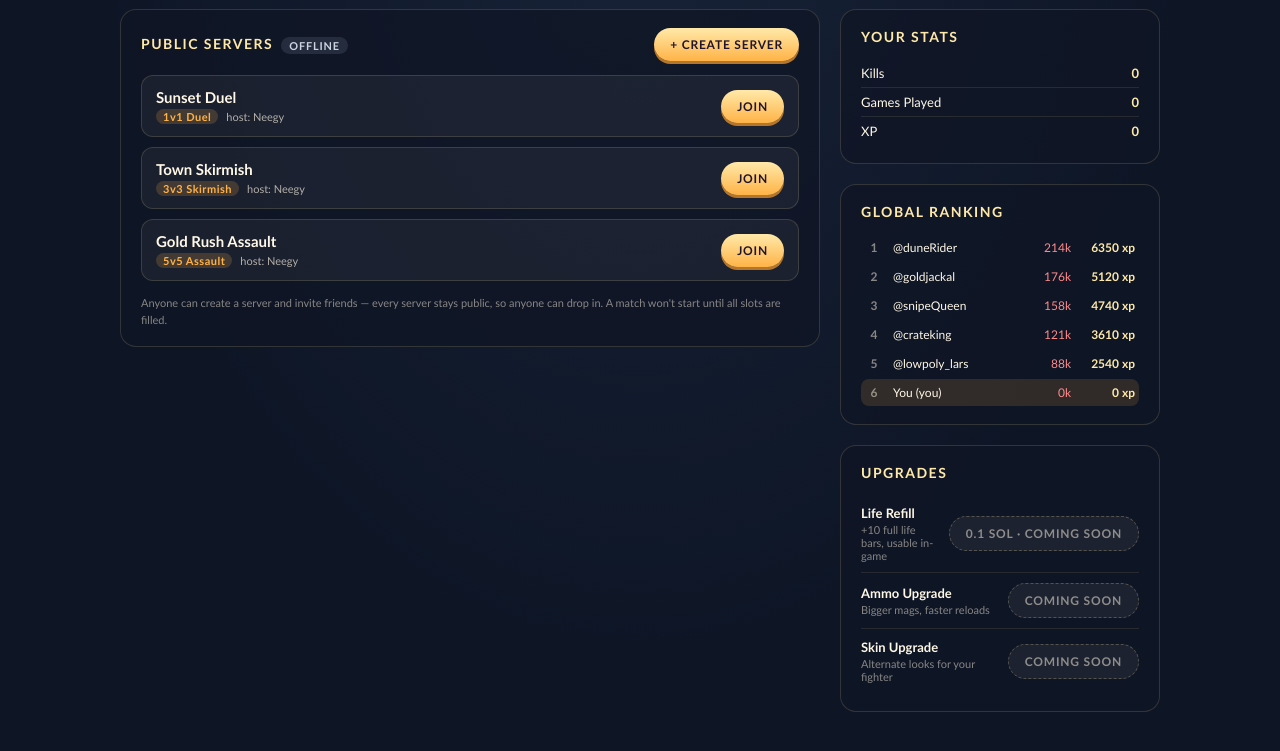
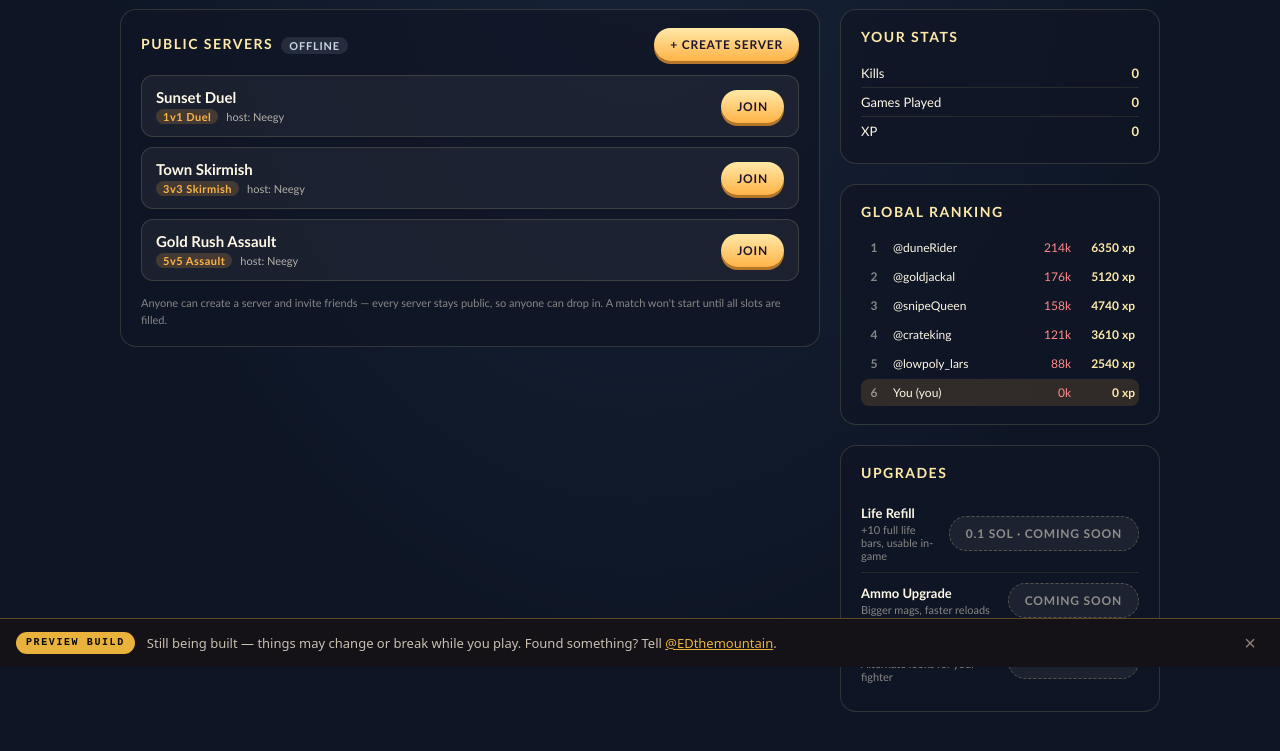
Before and after one commit to 7thprosolutions-cloud/neegy, a website: page arena3d/dashboard.html in a window 1280 px wide. Shown: the part 133-884 px from the top of the page. Drawn offline with Linux system fonts and the light colour scheme; no server answers.

Commit message:
Add a /play shortcut and a preview-build strip for sharing
Sharing the work-in-progress needs two things the site did not have: a link
short enough to paste into a chat, and something telling a first-time visitor
that this is unfinished so their feedback is aimed at the right things.

- /play redirects to the server browser.
- beta.js adds a dismissible strip pointing at @EDthemountain for feedback. It
  keys off the hostname, so it shows on any preview host and disappears on its
  own once the production domain is live -- no flag anyone has to remember to
  switch off. Dismissal is per-session, so it does not nag on every navigation.

Co-Authored-By: Claude Opus 5 <noreply@anthropic.com>

```diff
--- a/arena3d/dashboard.html
+++ b/arena3d/dashboard.html
@@ -121,5 +121,6 @@
   </div>
 
   <script type="module" src="/arena3d/dashboard.js?v=20"></script>
+  <script src="/beta.js?v=1"></script>
 </body>
 </html>
--- /dev/null
+++ b/beta.js
@@ -0,0 +1,54 @@
+// Beta strip for the preview build.
+//
+// Shown only when the site is NOT running on the production domain, so it
+// appears for everyone testing the staging link and disappears by itself the
+// moment the real domain goes live -- no flag to remember to turn off.
+//
+// Loaded by the homepage and the arena dashboard.
+
+(function () {
+  "use strict";
+
+  var PRODUCTION_HOSTS = ["neegy.life", "www.neegy.life"];
+  if (PRODUCTION_HOSTS.indexOf(location.hostname) !== -1) return;
+
+  // Someone who has dismissed it once should not see it every navigation.
+  try {
+    if (sessionStorage.getItem("neegy_beta_dismissed") === "1") return;
+  } catch (e) { /* storage blocked; just show it */ }
+
+  var bar = document.createElement("div");
+  bar.className = "beta-bar";
+  bar.innerHTML =
+    '<span class="beta-tag">Preview build</span>' +
+    '<span class="beta-msg">Still being built — things may change or break while you play. ' +
+    'Found something? Tell <a href="https://x.com/EDthemountain" target="_blank" rel="noopener">@EDthemountain</a>.</span>' +
+    '<button type="button" class="beta-x" aria-label="Dismiss">×</button>';
+
+  var style = document.createElement("style");
+  style.textContent = [
+    ".beta-bar{position:fixed;left:0;right:0;bottom:0;z-index:9999;display:flex;align-items:center;",
+    "gap:12px;padding:10px 16px;background:#141117;border-top:1px solid rgba(232,178,60,.35);",
+    "font:400 13px/1.45 system-ui,-apple-system,'Segoe UI',sans-serif;color:#c9c0b2}",
+    ".beta-tag{flex:none;font:600 10px/1 ui-monospace,monospace;letter-spacing:.16em;text-transform:uppercase;",
+    "color:#0a0908;background:#e8b23c;border-radius:999px;padding:6px 10px}",
+    ".beta-msg{flex:1;min-width:0}",
+    ".beta-bar a{color:#e8b23c}",
+    ".beta-x{flex:none;background:none;border:0;color:#8b8378;font-size:20px;line-height:1;",
+    "cursor:pointer;padding:4px 8px;border-radius:4px}",
+    ".beta-x:hover{color:#ede7dc}",
+    "@media(max-width:560px){.beta-bar{font-size:12px;padding:9px 12px;gap:9px}.beta-tag{display:none}}",
+  ].join("");
+
+  function mount() {
+    document.head.appendChild(style);
+    document.body.appendChild(bar);
+    bar.querySelector(".beta-x").addEventListener("click", function () {
+      bar.remove();
+      try { sessionStorage.setItem("neegy_beta_dismissed", "1"); } catch (e) { /* fine */ }
+    });
+  }
+
+  if (document.readyState === "loading") document.addEventListener("DOMContentLoaded", mount);
+  else mount();
+})();
--- a/server/server.mjs
+++ b/server/server.mjs
@@ -200,6 +200,12 @@ async function handleApi(req, res, url) {
   if (p === "/auth/x/pin" && req.method === "POST") {
     const body = new URLSearchParams(await readBody(req));
     return finishLogin(req, res, body.get("oauth_token"), (body.get("pin") || "").trim());
+  }
+
+  // Short, memorable entry point for sharing the preview: /play drops straight
+  // into the server browser. Nicer to paste into a chat than the full path.
+  if (p === "/play" && req.method === "GET") {
+    return send(res, 302, "", { Location: "/arena3d/dashboard.html" });
   }
 
   if (p === "/api/me" && req.method === "GET") {
```
Also changed, not shown: home.html (+1 -0 lines).
